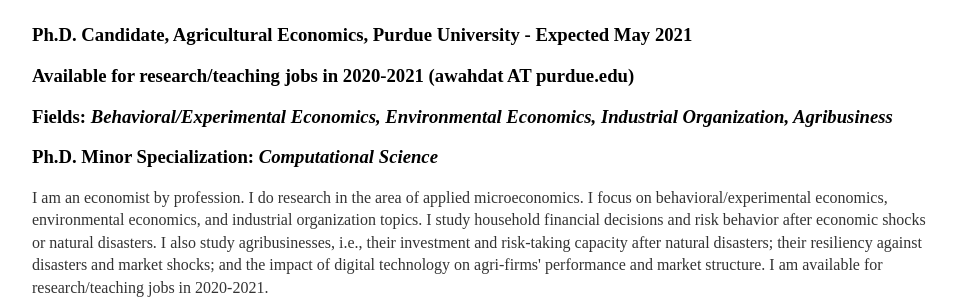
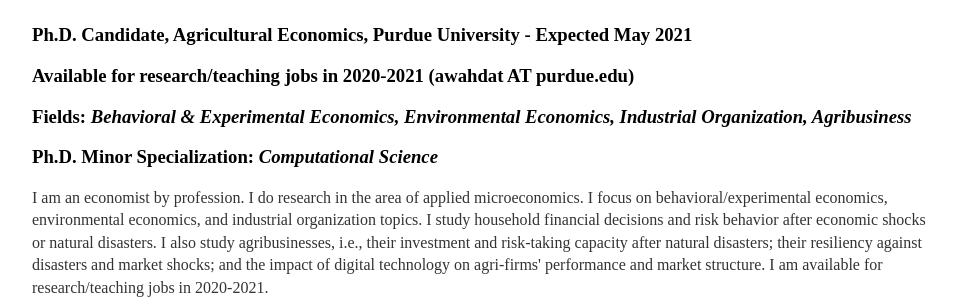
Before and after one commit to awahdat/webpage, a Jekyll site: the page built from index.html, in a window 1280 px wide. Shown: the part 142-442 px from the top of the page, without its empty margins (160-1119 px from the left). Built offline with Jekyll 4.4.1, drawn with Linux system fonts in a browser that asks for light colours.

```diff
--- a/index.html
+++ b/index.html
@@ -6,7 +6,7 @@ title: Ahmad Zia Wahdat
 	<h1>Ahmad Zia Wahdat</h1>
 			<h3>Ph.D. Candidate, Agricultural Economics, Purdue University - Expected May 2021</h3>
 			<h3>Available for research/teaching jobs in 2020-2021 (awahdat AT purdue.edu)</h3>
-			<h3>Fields: <em>Behavioral/Experimental Economics, Environmental Economics, Industrial Organization, Agribusiness</em></h3>
+			<h3>Fields: <em>Behavioral & Experimental Economics, Environmental Economics, Industrial Organization, Agribusiness</em></h3>
 			<h3>Ph.D. Minor Specialization: <em>Computational Science</em></h3>
 
 	<p>I am an economist by profession. I do research in the area of applied microeconomics. I focus on behavioral/experimental
```
